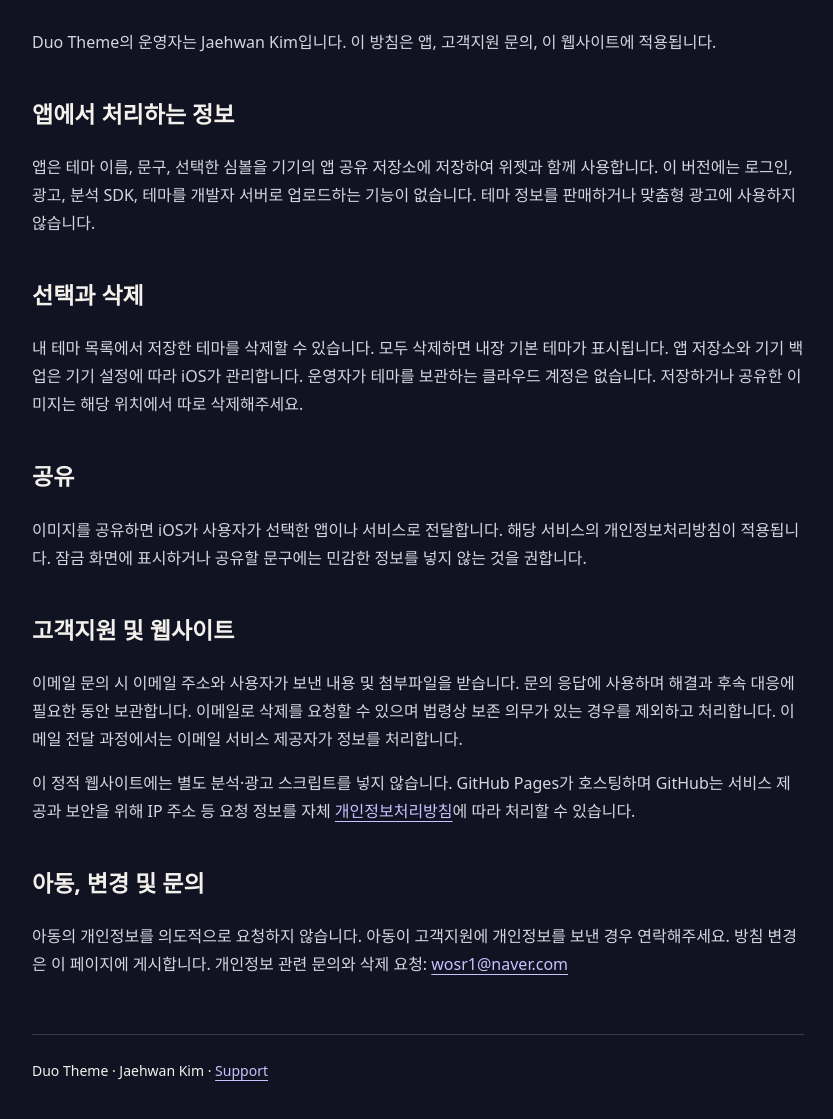
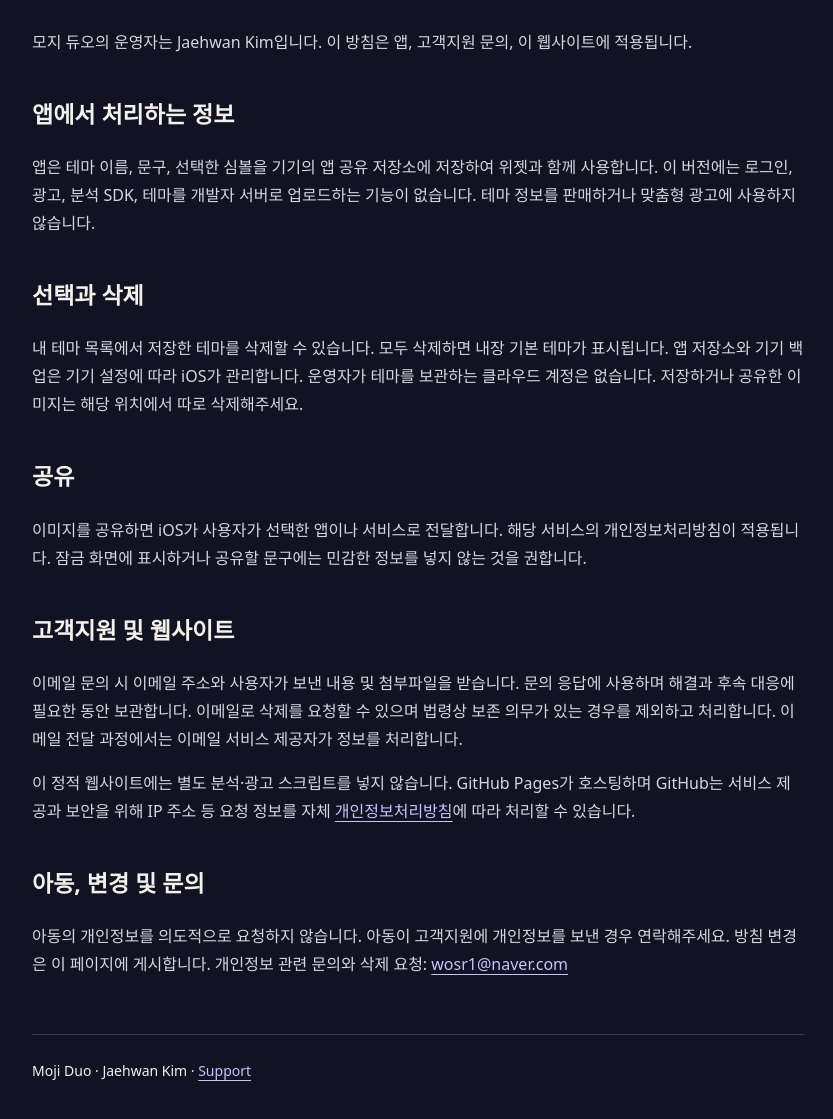
Before and after one commit to convoy-crew/duo-theme-site, a plain HTML site: page privacy-ko.html in a window 1280 px wide. Shown: the part 349-1468 px from the top of the page, without its empty margins (222-1055 px from the left). Drawn offline with Linux system fonts and the light colour scheme.

Commit message:
Rename app to Moji Duo on support and privacy pages
Replace the old app name in page titles, headers, footers, icon alt text
and Korean sentences (using the Korean name where the sentence is Korean).
Page structure and policy content are unchanged. The site icon is not
changed in this commit.

Co-Authored-By: Claude Sonnet 5.5 <noreply@anthropic.com>

```diff
--- a/privacy-ko.html
+++ b/privacy-ko.html
@@ -1,6 +1,6 @@
-<!doctype html><html lang="ko"><meta charset="utf-8"><meta name="viewport" content="width=device-width, initial-scale=1"><meta name="description" content="Duo Theme support and privacy information."><title>개인정보처리방침 | Duo Theme</title><link rel="stylesheet" href="style.css"><nav aria-label="Main"><a href="index.html">Duo Theme</a><a href="privacy.html">Privacy</a><a href="privacy-ko.html" lang="ko">개인정보처리방침</a></nav><header><img src="icon.png" alt="Duo Theme"><p class="tag">Personal Lock Screen themes</p></header><main><h1>개인정보처리방침</h1><p>Duo Theme의 운영자는 Jaehwan Kim입니다. 이 방침은 앱, 고객지원 문의, 이 웹사이트에 적용됩니다.</p>
+<!doctype html><html lang="ko"><meta charset="utf-8"><meta name="viewport" content="width=device-width, initial-scale=1"><meta name="description" content="Moji Duo support and privacy information."><title>개인정보처리방침 | 모지 듀오</title><link rel="stylesheet" href="style.css"><nav aria-label="Main"><a href="index.html">Moji Duo</a><a href="privacy.html">Privacy</a><a href="privacy-ko.html" lang="ko">개인정보처리방침</a></nav><header><img src="icon.png" alt="Moji Duo"><p class="tag">Personal Lock Screen themes</p></header><main><h1>개인정보처리방침</h1><p>모지 듀오의 운영자는 Jaehwan Kim입니다. 이 방침은 앱, 고객지원 문의, 이 웹사이트에 적용됩니다.</p>
 <h2>앱에서 처리하는 정보</h2><p>앱은 테마 이름, 문구, 선택한 심볼을 기기의 앱 공유 저장소에 저장하여 위젯과 함께 사용합니다. 이 버전에는 로그인, 광고, 분석 SDK, 테마를 개발자 서버로 업로드하는 기능이 없습니다. 테마 정보를 판매하거나 맞춤형 광고에 사용하지 않습니다.</p>
 <h2>선택과 삭제</h2><p>내 테마 목록에서 저장한 테마를 삭제할 수 있습니다. 모두 삭제하면 내장 기본 테마가 표시됩니다. 앱 저장소와 기기 백업은 기기 설정에 따라 iOS가 관리합니다. 운영자가 테마를 보관하는 클라우드 계정은 없습니다. 저장하거나 공유한 이미지는 해당 위치에서 따로 삭제해주세요.</p>
 <h2>공유</h2><p>이미지를 공유하면 iOS가 사용자가 선택한 앱이나 서비스로 전달합니다. 해당 서비스의 개인정보처리방침이 적용됩니다. 잠금 화면에 표시하거나 공유할 문구에는 민감한 정보를 넣지 않는 것을 권합니다.</p>
 <h2>고객지원 및 웹사이트</h2><p>이메일 문의 시 이메일 주소와 사용자가 보낸 내용 및 첨부파일을 받습니다. 문의 응답에 사용하며 해결과 후속 대응에 필요한 동안 보관합니다. 이메일로 삭제를 요청할 수 있으며 법령상 보존 의무가 있는 경우를 제외하고 처리합니다. 이메일 전달 과정에서는 이메일 서비스 제공자가 정보를 처리합니다.</p><p>이 정적 웹사이트에는 별도 분석·광고 스크립트를 넣지 않습니다. GitHub Pages가 호스팅하며 GitHub는 서비스 제공과 보안을 위해 IP 주소 등 요청 정보를 자체 <a href="https://docs.github.com/en/site-policy/privacy-policies/github-general-privacy-statement">개인정보처리방침</a>에 따라 처리할 수 있습니다.</p>
-<h2>아동, 변경 및 문의</h2><p>아동의 개인정보를 의도적으로 요청하지 않습니다. 아동이 고객지원에 개인정보를 보낸 경우 연락해주세요. 방침 변경은 이 페이지에 게시합니다. 개인정보 관련 문의와 삭제 요청: <a href="mailto:wosr1@naver.com">wosr1@naver.com</a></p></main><footer>Duo Theme · Jaehwan Kim · <a href="mailto:wosr1@naver.com">Support</a></footer></html>
+<h2>아동, 변경 및 문의</h2><p>아동의 개인정보를 의도적으로 요청하지 않습니다. 아동이 고객지원에 개인정보를 보낸 경우 연락해주세요. 방침 변경은 이 페이지에 게시합니다. 개인정보 관련 문의와 삭제 요청: <a href="mailto:wosr1@naver.com">wosr1@naver.com</a></p></main><footer>Moji Duo · Jaehwan Kim · <a href="mailto:wosr1@naver.com">Support</a></footer></html>
```
Also changed, not shown: index.html (+1 -1 lines), privacy.html (+2 -2 lines), 1 other file.
